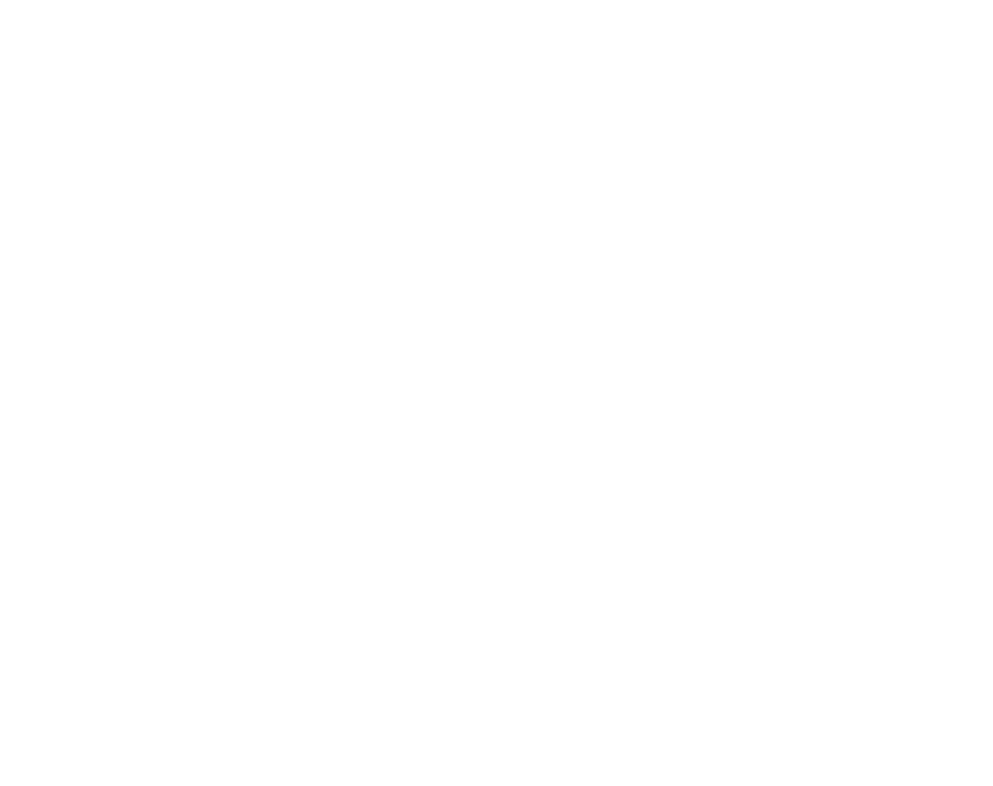
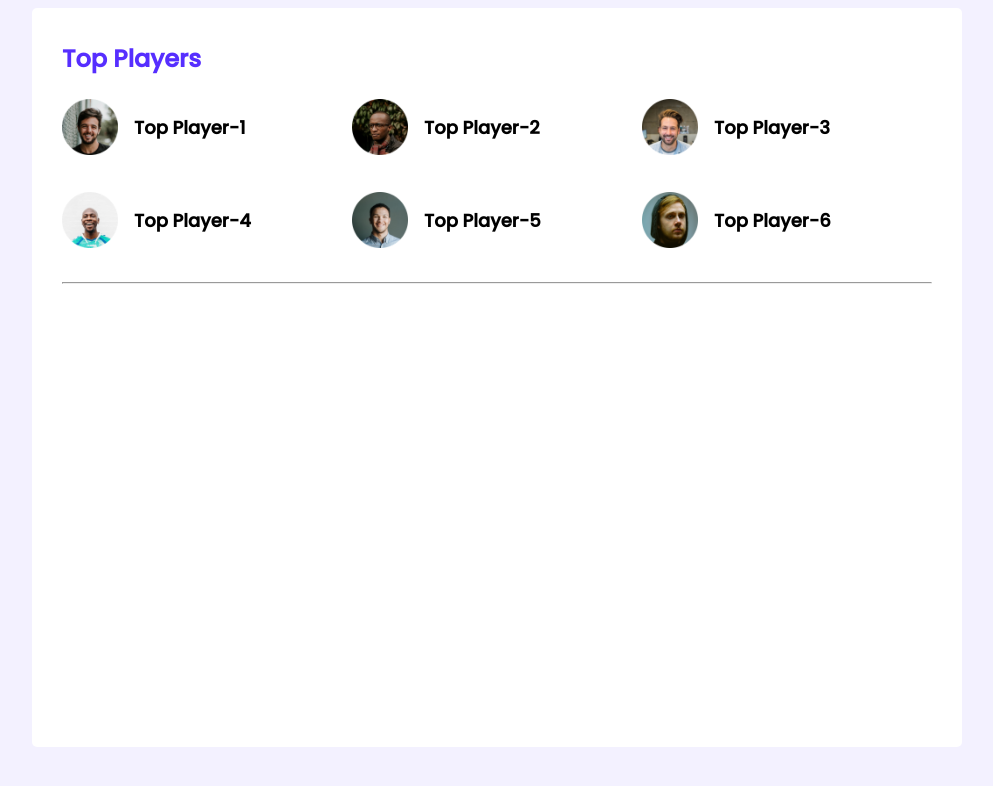
Before and after one commit to mazharul99/leader-board-css3, a plain HTML site: page index.html in a window 1280 px wide. Shown: the whole page, without its empty margins (143-1136 px from the left). Drawn offline with Linux system fonts and the light colour scheme.

Commit message:
Top Side

```diff
--- a/index.html
+++ b/index.html
@@ -6,11 +6,53 @@
     <meta http-equiv="X-UA-Compatible" content="IE=edge">
     <meta name="viewport" content="width=device-width, initial-scale=1.0">
     <title>Leader Board</title>
+
     <link rel="stylesheet" href="styles/style.css">
 </head>
 
 <body>
+    <!-- header start -->
+    <header>
 
+    </header>
+    <!-- header end -->
+
+    <main>
+        <!-- top players and top blogs -->
+        <section class="container">
+            <div class="top-players">
+                <h2 class="section-title">Top Players</h2>
+                <div class="players">
+                    <!-- .player*6>img[src="images/players/player-$.png"]+h3{Top Player-$} -->
+                    <div class="player">
+                        <img src="images/players/player-1.png" alt="">
+                        <h3 class="player-name">Top Player-1</h3>
+                    </div>
+                    <div class="player">
+                        <img src="images/players/player-2.png" alt="">
+                        <h3 class="player-name">Top Player-2</h3>
+                    </div>
+                    <div class="player">
+                        <img src="images/players/player-3.png" alt="">
+                        <h3 class="player-name">Top Player-3</h3>
+                    </div>
+                    <div class="player">
+                        <img src="images/players/player-4.png" alt="">
+                        <h3 class="player-name">Top Player-4</h3>
+                    </div>
+                    <div class="player">
+                        <img src="images/players/player-5.png" alt="">
+                        <h3 class="player-name">Top Player-5</h3>
+                    </div>
+                    <div class="player">
+                        <img src="images/players/player-6.png" alt="">
+                        <h3 class="player-name">Top Player-6</h3>
+                    </div>
+                </div>
+            </div>
+            <hr>
+        </section>
+    </main>
 </body>
 
 </html>
--- a/styles/style.css
+++ b/styles/style.css
@@ -0,0 +1,65 @@
+/* fonts  */
+@import url('https://fonts.googleapis.com/css2?family=Poppins:wght@500&display=swap');
+
+/* common styles or Utilities */
+body{
+    font-family: 'Poppins', sans-serif;
+    background-color: #F3F1FF;
+}
+
+main{
+    display: flex;
+    justify-content: center;
+}
+
+
+.container{
+    background-color: #FFFFFF;
+    width: 870px;
+    height: 679px;
+    border-radius: 5px;
+    padding: 30px;
+
+}
+
+.hr{
+    border: 1px solid #D1D1D1;
+
+}
+
+/* top players style */
+
+.top-players{
+    margin-bottom: 30px;
+}
+
+.section-title{
+    font-size: 24px;
+    color:#562EFF;
+    margin-top: 3px;
+}
+
+.players{
+    display: grid;
+    /* grid-template-columns: 1fr 1fr 1fr; */
+    grid-template-columns: repeat(3, 1fr);
+    grid-row-gap: 30px;
+
+
+}
+
+.player{
+    display:flex;
+    align-items: center;
+}
+
+.player img{
+    width: 56px;
+    height: 56px;
+
+}
+
+.player-name{
+    margin-left: 16px;
+    font-size: 18px;
+}
```
